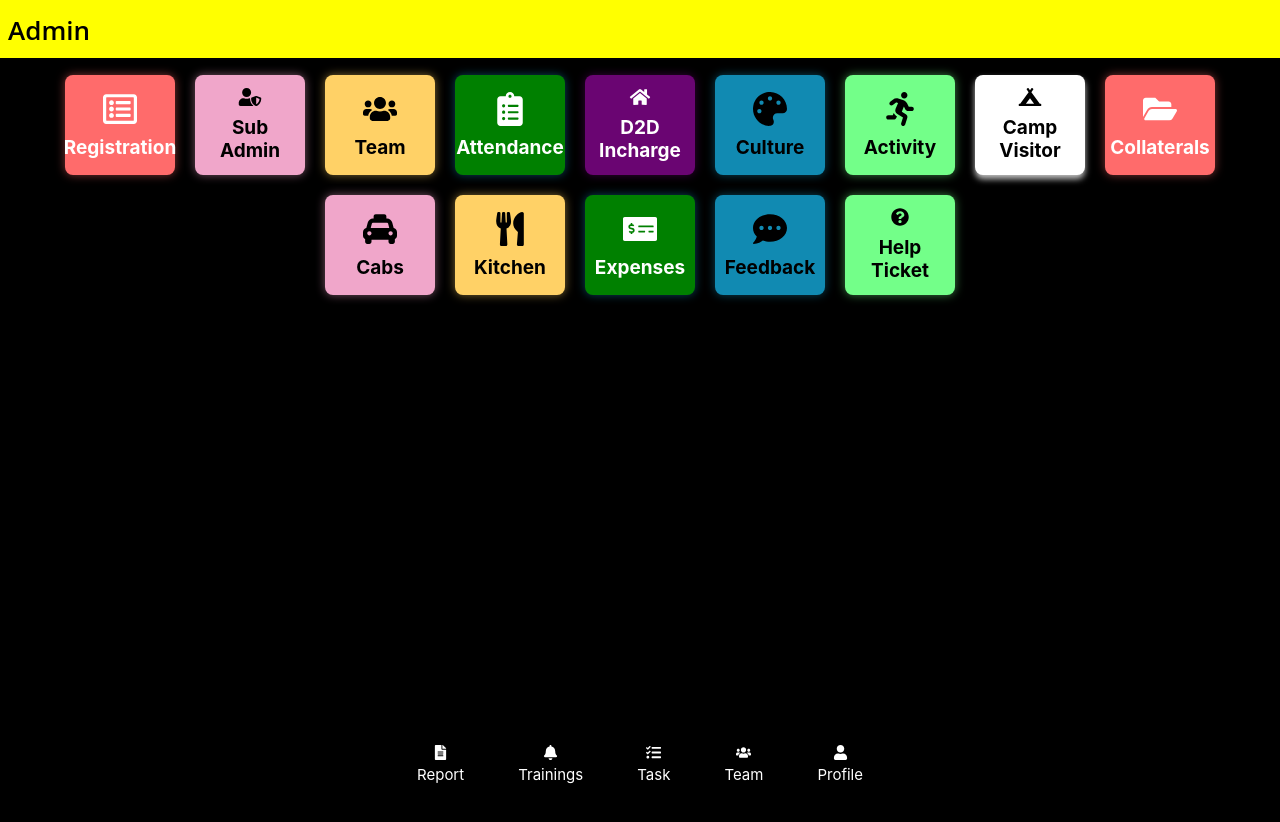
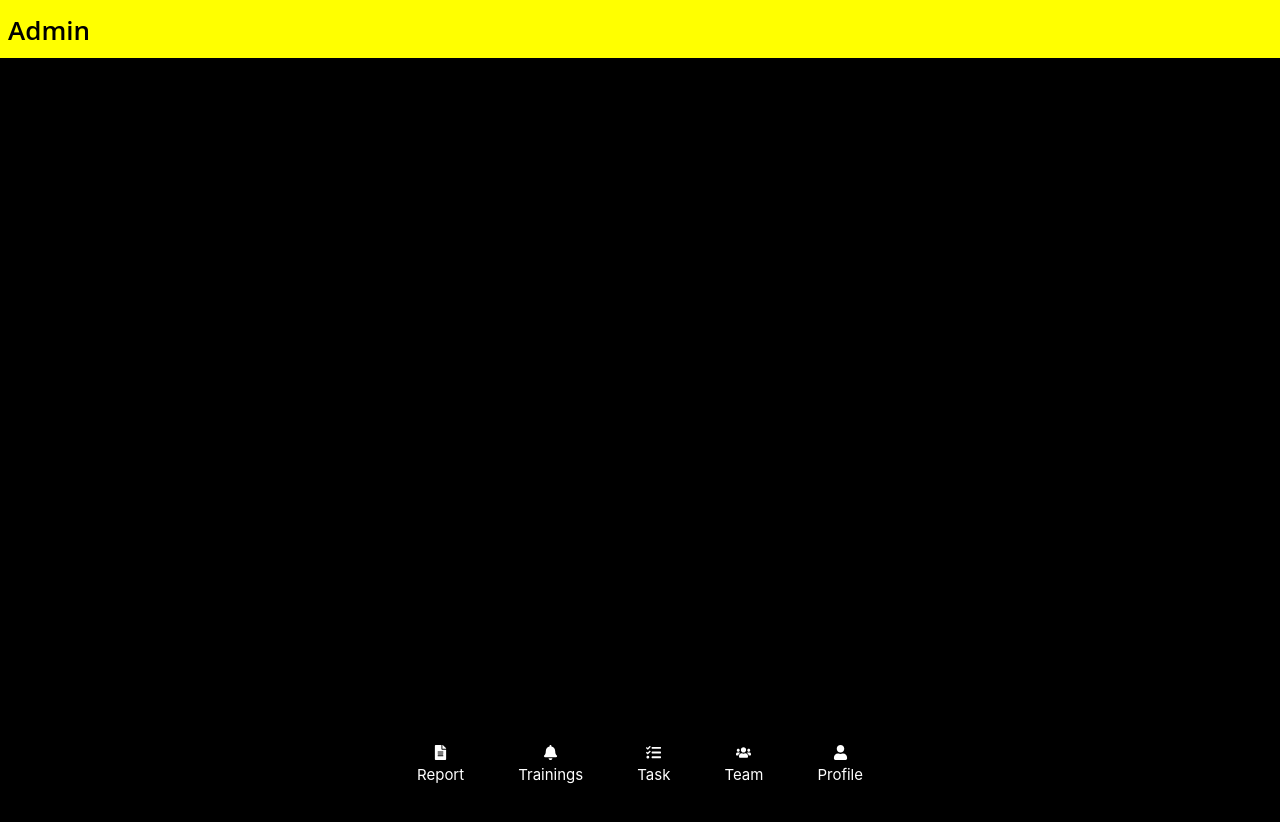
Before and after one commit to nagachandu2003/JS-Vahini, a React (Create React App) app: page /adminreport in a window 1280 px wide. Shown: the top 822 px of the page. Built offline with nearby package versions, Linux system fonts and the light colour scheme; the HTML template or start-up script is replaced by a standard one.

Commit message:
added subadmin

```diff
--- a/src/components/AdminReport/index.css
+++ b/src/components/AdminReport/index.css
@@ -0,0 +1,6 @@
+.dis{
+    display:none;
+}
+.norm{
+    font-family:"Roboto";
+}
--- a/src/components/AdminReport/index.js
+++ b/src/components/AdminReport/index.js
@@ -1,6 +1,8 @@
 import "./index.css"
 import React from 'react';
+import { useState, useEffect } from "react";
 import { Link } from 'react-router-dom';
+import { useLocation } from "react-router-dom";
 import {
   FaDoorOpen,
   FaUserFriends,
@@ -15,26 +17,39 @@ import { MdAppRegistration } from "react-icons/md";
 import { RiTeamFill } from "react-icons/ri";
 import { MdOutlineVerifiedUser } from "react-icons/md";
 import Footer from "../Footer"
+import Cookies from 'js-cookie'
 import { FaRegListAlt, FaUserShield, FaUsers, FaClipboardList, FaHome, FaPalette, FaRunning, FaCampground, FaFolderOpen, FaTaxi, FaUtensils, FaMoneyCheckAlt, FaCommentDots, FaQuestionCircle } from 'react-icons/fa';
 
-const iconMapping = {
-  'Registration': FaRegListAlt,
-  'Sub Admin': FaUserShield,
-  'Team': FaUsers,
-  'Attendance': FaClipboardList,
-  'D2D Incharge': FaHome,
-  'Culture': FaPalette,
-  'Activity': FaRunning,
-  'Camp Visitor': FaCampground,
-  'Collaterals': FaFolderOpen,
-  'Cabs': FaTaxi,
-  'Kitchen': FaUtensils,
-  'Expenses': FaMoneyCheckAlt,
-  'Feedback': FaCommentDots,
-  'Help Ticket': FaQuestionCircle
-};
+const accessTabs = [
+  'Registration', 'Sub Admin', 'Team', 'Attendance', 'D2D Incharge',
+  'Culture', 'Activity', 'Camp Visitor', 'Collaterals',
+  'Cabs', 'Kitchen', 'Expenses', 'Feedback', 'Help Ticket'
+];
 
 const AdminReport = () => {
+  const [subAdminInfo,setSubAdminInfo] = useState('')
+  const location = useLocation();
+  const isSubAdmin = Cookies.get("isSubAdmin");
+  const [accessibleTabs, setAccessibleTabs] = useState([]);
+
+  useEffect(() => {
+    if (isSubAdmin === "true") {
+      const { subAdminDetails } = location.state;
+      setSubAdminInfo(subAdminDetails);
+      setAccessibleTabs(subAdminDetails.accessItems)
+    }
+  }, [isSubAdmin, location.state]);
+
+
+
+
+  const accessTabItems = accessTabs.map(tab => ({
+    tab: accessibleTabs.includes(tab) ? 'norm' : 'dis'
+  }));
+
+
+
+  // return <h1>Hello Sub Admin</h1>
     return (
         <>
             <div>
@@ -43,63 +58,63 @@ const AdminReport = () => {
       </div>
       <div className='grid-container' style={{backgroundColor:'black',minHeight:'100vh',display:'flex',justifyContent:'flex-start'}}>
         <div className='grid-row'>
-          <Link to='/campregistrations'  className='grid-card grid-card-1'>
+          <Link to='/campregistrations'  className={`grid-card grid-card-1 ${accessTabItems[0].tab}`}>
             <FaRegListAlt className='icon' />
             <h2 className='heading-grid'>Registration</h2>
           </Link>
-          <Link to='/subadmin' className='grid-card grid-card-2'>
+          <Link to='/subadmin' className={`grid-card grid-card-2 ${accessTabItems[1].tab}`}>
           <FaUserShield className='icon' />
             <h2 className='heading-grid'>
               Sub Admin
             </h2>
           </Link>
-          <Link to='/team' className='grid-card grid-card-3'>
+          <Link to='/team' className={`grid-card grid-card-3 ${accessTabItems[2].tab}`}>
             <FaUsers className='icon' />
             <h2 className='heading-grid'>Team</h2>
           </Link>
-          <Link to='/adminattendance' className='whatsapp grid-card'>
+          <Link to='/adminattendance' className={`whatsapp grid-card ${accessTabItems[3].tab}`}>
             <FaClipboardList className='icon' />
             <h2 className='heading-grid'>Attendance</h2>
           </Link>
-          <Link to='/d2dincharge' className='grid-card grid-card-4'>
+          <Link to='/d2dincharge' className={`grid-card grid-card-4 ${accessTabItems[4].tab}`}>
             <FaHome className='icon' />
             <h2 className='heading-grid'>D2D Incharge</h2>
           </Link>
-          <Link to='/photos' className='grid-card grid-card-5'>
+          <Link to='/photos' className={`grid-card grid-card-5 ${accessTabItems[5].tab}`}>
             <FaPalette className='icon' />
             <h2 className='heading-grid'>Culture</h2>
           </Link>
-          <Link to='/youtuber' className='grid-card grid-card-6'>
+          <Link to='/youtuber' className={`grid-card grid-card-6 ${accessTabItems[6].tab}`}>
             <FaRunning className='icon' />
             <h2 className='heading-grid'>Activity</h2>
           </Link>
-          <Link to='/maps' className='grid-card maps'>
+          <Link to='/maps' className={`grid-card maps ${accessTabItems[7].tab}`}>
             <FaCampground className='icon' />
             <h2 className='heading-grid'>Camp Visitor</h2>
           </Link>
-          <Link to='/collateral'  className='grid-card grid-card-1'>
+          <Link to='/collateral'  className={`grid-card grid-card-1 ${accessTabItems[8].tab}`}>
             <FaFolderOpen className='icon' />
             <h2 className='heading-grid'>Collaterals</h2>
           </Link>
-          <Link to='/cabs' className='grid-card grid-card-2'>
+          <Link to='/cabs' className={`grid-card grid-card-2 ${accessTabItems[9].tab}`}>
           <FaTaxi className="icon"/>
             <h2 className='heading-grid'>
               Cabs
             </h2>
           </Link>
-          <Link to='/kitchen' className='grid-card grid-card-3'>
+          <Link to='/kitchen' className={`grid-card grid-card-3 ${accessTabItems[10].tab}`}>
             <FaUtensils className='icon' />
             <h2 className='heading-grid'>Kitchen</h2>
           </Link>
-          <Link to='/expenses' className='whatsapp grid-card'>
+          <Link to='/expenses' className={`whatsapp grid-card ${accessTabItems[11].tab}`}>
             <FaMoneyCheckAlt className='icon' />
             <h2 className='heading-grid'>Expenses</h2>
           </Link>
-          <Link to='/feedback' className='grid-card grid-card-5'>
+          <Link to='/feedback' className={`grid-card grid-card-5 ${accessTabItems[12].tab}`}>
             <FaCommentDots className='icon' />
             <h2 className='heading-grid'>Feedback</h2>
           </Link>
-          <Link to='/helpticket' className='grid-card grid-card-6'>
+          <Link to='/helpticket' className={`grid-card grid-card-6 ${accessTabItems[13].tab}`}>
             <FaQuestionCircle className='icon' />
             <h2 className='heading-grid'>Help Ticket</h2>
           </Link>
--- a/src/components/CampLogin/index.js
+++ b/src/components/CampLogin/index.js
@@ -13,6 +13,7 @@ const CampLogin = () => {
   const [name,setName] = useState('');
   const [user1, setUser1] = useState('');
   const [user2, setUser2] = useState('');
+  const [subAdminDetails, setSubAdminDetails] = useState([])
   const navigate = useNavigate()
 
   const check1 = async (arg) => {
@@ -38,6 +39,25 @@ const CampLogin = () => {
       if(data.success===true)
         {
           setUser2('admin')
+          return true
+        }
+        else
+        return false
+    }
+  }
+  const check3 = async (arg) => {
+    const response = await fetch(`https://js-member-backend.vercel.app/subadmincampusers/${arg}`)
+    if(response.ok){
+      const data = await response.json()
+      console.log(data)
+      const {subadminList} = data
+      if(data.success===true)
+        {
+          navigate("/adminreport", {
+            state: { subAdminDetails: subadminList[0] },
+            replace: true
+          });
+          Cookies.set("isSubAdmin",true);
           return true
         }
         else
@@ -81,6 +101,7 @@ const CampLogin = () => {
               setName(name);
               const res1 = await check1(email)
               const res2 = await check2(email)
+              const res3 = await check3(email)
             //   const { profileObj } = credentialResponse;
             // const userId = profileObj.googleId;
             // const userName = profileObj.name;
@@ -89,25 +110,31 @@ const CampLogin = () => {
             // console.log("User ID:", userId);
             // console.log("User Name:", userName);
             // console.log("User Email:", userEmail);
+            if(res3!==true){
             if(res1===true && res2===true)
               {
                 Cookies.set("campuseremail",email);
                 Cookies.set("isAdmin",true);
+                Cookies.set("isSubAdmin",false);
                 navigate("/choosepath",{replace:true})
               }
             else if(res1===true && res2===false){
               Cookies.set("campuseremail",email);
               Cookies.set("isAdmin",false);
+              Cookies.set("isSubAdmin",false);
               navigate("/report",{replace:true})
             }
             else if(res1===false && res2===false){
               navigate("/campregister", { state: {email,Googlename:name}},{replace:true})
+              Cookies.set("isSubAdmin",false);
             }
             else if(res2===true && res1===false){
               Cookies.set("campuseremail",email);
               Cookies.set("isAdmin",true)
+              Cookies.set("isSubAdmin",false);
               navigate("/adminreport",{replace:true})
             }
+          }
             // if(res===false)
             //   return navigate("/regpending",{replace:true})
             // else {
```
